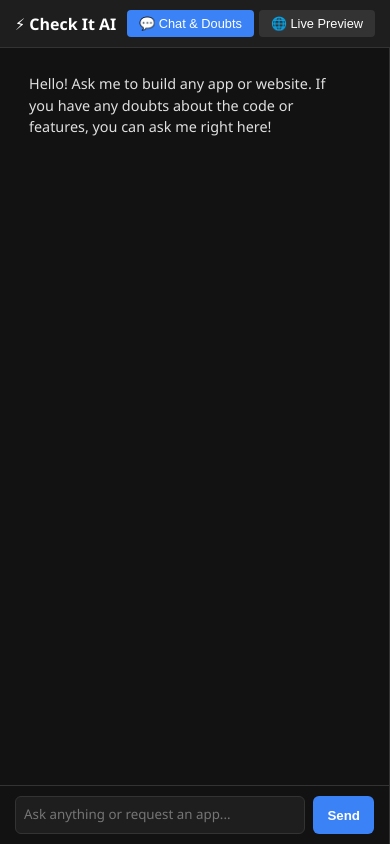
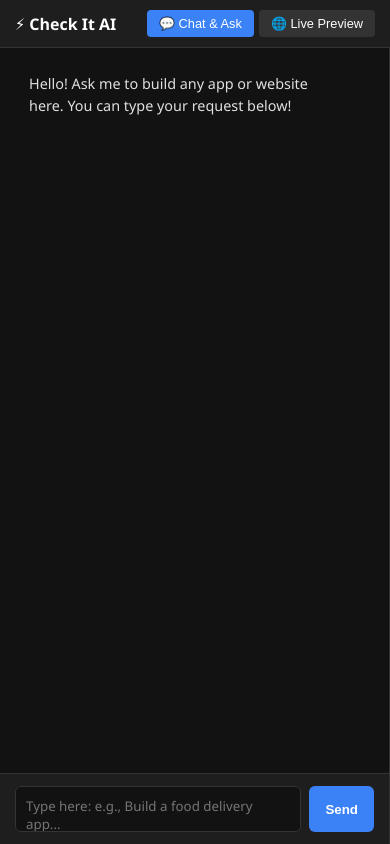
Before and after one commit to mujahidsdghf-bot/check-it-ai, a plain HTML site: page index.html in a window 390 px wide. Drawn offline with Linux system fonts and the light colour scheme.

Commit message:
Update index.html

```diff
--- a/index.html
+++ b/index.html
@@ -29,6 +29,7 @@
             display: flex;
             justify-content: space-between;
             align-items: center;
+            z-index: 10;
         }
         .logo {
             font-weight: bold;
@@ -36,7 +37,7 @@
             color: #fff;
         }
         .mobile-tabs {
-            display: none; /* జావాస్క్రిప్ట్ ద్వారా మొబైల్ అయితే ఆటోమేటిక్‌గా ఆన్ అవుతుంది */
+            display: none;
             gap: 5px;
         }
         .mobile-tab-btn {
@@ -74,7 +75,7 @@
             display: flex;
             flex-direction: column;
             gap: 12px;
-            padding-bottom: 80px;
+            padding-bottom: 90px; /* కింద బాక్స్ కింద అతుక్కోకుండా స్పేస్ */
         }
         .msg {
             padding: 10px 14px;
@@ -97,23 +98,25 @@
         .input-area {
             position: absolute;
             bottom: 0;
+            left: 0;
             width: 100%;
-            padding: 10px 15px;
-            background: var(--bg-color);
+            padding: 12px 15px;
+            background: var(--panel-bg);
             border-top: 1px solid var(--border-color);
             box-sizing: border-box;
             display: flex;
             gap: 8px;
+            z-index: 5;
         }
         .input-area textarea {
             flex: 1;
-            background: var(--panel-bg);
+            background: #121212;
             border: 1px solid var(--border-color);
             color: #fff;
-            padding: 8px;
+            padding: 10px;
             border-radius: 6px;
             resize: none;
-            height: 20px;
+            height: 24px;
             outline: none;
             font-family: inherit;
         }
@@ -121,7 +124,7 @@
             background-color: var(--accent-color);
             color: white;
             border: none;
-            padding: 0 14px;
+            padding: 0 16px;
             border-radius: 6px;
             cursor: pointer;
             font-weight: bold;
@@ -160,13 +163,19 @@
             border: none;
         }
 
-        /* మొబైల్ క్లాసులు (JS ద్వారా ఆటోమేటిక్‌గా అప్లై అవుతాయి) */
+        /* మొబైల్ క్లాసులు */
         .mobile-only-hide {
             display: none !important;
         }
         .mobile-only-show {
             display: flex !important;
             width: 100% !important;
+        }
+
+        @media screen and (max-width: 900px) {
+            .mobile-tabs {
+                display: flex !important;
+            }
         }
     </style>
 </head>
@@ -175,7 +184,7 @@
     <div class="header">
         <div class="logo">⚡ Check It AI</div>
         <div class="mobile-tabs" id="mobile-tabs-container" style="display: none;">
-            <button class="mobile-tab-btn active" id="btn-chat" onclick="switchTab('chat')">💬 Chat & Doubts</button>
+            <button class="mobile-tab-btn active" id="btn-chat" onclick="switchTab('chat')">💬 Chat & Ask</button>
             <button class="mobile-tab-btn" id="btn-preview" onclick="switchTab('preview')">🌐 Live Preview</button>
         </div>
     </div>
@@ -184,10 +193,10 @@
         <!-- Chat Panel -->
         <div class="chat-pane" id="chat-pane">
             <div class="chat-messages" id="chat-messages">
-                <div class="msg ai">Hello! Ask me to build any app or website. If you have any doubts about the code or features, you can ask me right here!</div>
+                <div class="msg ai">Hello! Ask me to build any app or website here. You can type your request below!</div>
             </div>
             <div class="input-area">
-                <textarea id="user-input" placeholder="Ask anything or request an app..." rows="1"></textarea>
+                <textarea id="user-input" placeholder="Type here: e.g., Build a food delivery app..." rows="1"></textarea>
                 <button onclick="sendPrompt()">Send</button>
             </div>
         </div>
@@ -207,12 +216,10 @@
         let lastGeneratedCode = "";
         let isMobile = false;
 
-        // పేజీ లోడ్ అయిన వెంటనే స్క్రీన్ వెడల్పును బట్టి మొబైలా కాదా అని డిటెక్ట్ చేయడం
         function checkScreenSize() {
             if (window.innerWidth <= 900) {
                 isMobile = true;
                 document.getElementById('mobile-tabs-container').style.display = 'flex';
-                // మొబైల్ అయితే డీఫాల్ట్‌గా ప్రివ్యూని దాచిపెట్టి చాట్ చూపించు
                 switchTab('chat');
             } else {
                 isMobile = false;
@@ -235,7 +242,7 @@
             const btnChat = document.getElementById('btn-chat');
             const btnPreview = document.getElementById('btn-preview');
 
-            if (!isMobile) return; // డెస్క్‌టాప్ అయితే ట్యాబ్స్ అవసరం లేదు
+            if (!isMobile) return;
 
             if (tabName === 'chat') {
                 chatPane.classList.add('mobile-only-show');
@@ -266,7 +273,7 @@
             input.value = '';
             messages.scrollTop = messages.scrollHeight;
 
-            messages.innerHTML += `<div class="msg ai" id="temp-load">Thinking / Building...</div>`;
+            messages.innerHTML += `<div class="msg ai" id="temp-load">Building your app/website...</div>`;
             messages.scrollTop = messages.scrollHeight;
 
             try {
@@ -285,9 +292,9 @@
 
                     if (data.response.includes("<html") || data.response.includes("<!DOCTYPE") || data.response.includes("<div")) {
                         renderPreview(data.response);
-                        // మొబైల్ అయితే యాప్ రెడీ కాగానే ఆటోమేటిక్‌గా ప్రివ్యూ ట్యాబ్‌కి మారుతుంది
                         if (isMobile) {
-                            switchTab('preview');
+                            // ఆటోమేటిక్‌గా ప్రివ్యూ చూడటానికి ప్రివ్యూ ట్యాబ్‌కి మారుతుంది (మీకు నచ్చితే దీన్ని ఉంచుకోవచ్చు)
+                            // switchTab('preview');
                         }
                     }
                 } else {
```
